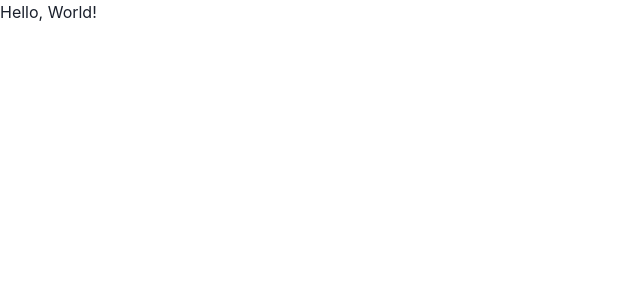
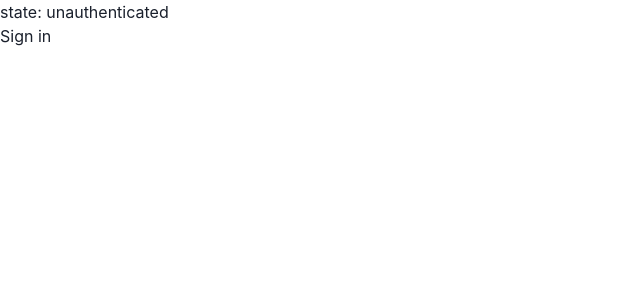
Before and after one commit to LauSam09/collective, a React (Vite) app: page / in a window 1280 px wide. Shown: the top 300 px of the page, without its empty margins (0-640 px from the left). Built offline with nearby package versions, Linux system fonts and the light colour scheme; no server answers.

Commit message:
Add initial firebase configuration

```diff
--- a/src/App.tsx
+++ b/src/App.tsx
@@ -1 +1,49 @@
-export const App = () => <div>Hello, World!</div>;
+import { useEffect, useState } from "react";
+import { getAuth, GoogleAuthProvider, signInWithPopup } from "firebase/auth";
+import { app } from "@/firebase";
+
+export const App = () => {
+  console.log(app); //  TODO: This is a bodge to ensure the app is initialised. Need to find a better way to do this.
+  const [state, setState] = useState<
+    "loading" | "unauthenticated" | "authenticated"
+  >("loading");
+  const auth = getAuth();
+
+  useEffect(() => {
+    const unsubscribe = auth.onAuthStateChanged((user) => {
+      if (user) {
+        setState("authenticated");
+      } else {
+        setState("unauthenticated");
+      }
+    });
+
+    return unsubscribe;
+  }, []);
+
+  const signIn = async () => {
+    const provider = new GoogleAuthProvider();
+
+    try {
+      await signInWithPopup(auth, provider);
+    } catch (error) {
+      console.error(error);
+    }
+  };
+
+  const signOut = async () => {
+    try {
+      await auth.signOut();
+    } catch (error) {
+      console.error(error);
+    }
+  };
+
+  return (
+    <div>
+      <div>state: {state}</div>
+      {state === "unauthenticated" && <button onClick={signIn}>Sign in</button>}
+      {state === "authenticated" && <button onClick={signOut}>Sign out</button>}
+    </div>
+  );
+};
--- /dev/null
+++ b/src/firebase.ts
@@ -0,0 +1,20 @@
+import { initializeApp } from "firebase/app";
+import { getAnalytics } from "firebase/analytics";
+import { initializeFirestore, persistentLocalCache } from "firebase/firestore";
+
+const firebaseConfig = {
+  apiKey: import.meta.env.VITE_FIREBASE_API_KEY,
+  authDomain: import.meta.env.VITE_FIREBASE_AUTH_DOMAIN,
+  databaseURL: import.meta.env.VITE_FIREBASE_DATABASE_URL,
+  projectId: import.meta.env.VITE_FIREBASE_PROJECT_ID,
+  storageBucket: import.meta.env.VITE_FIREBASE_STORAGE_BUCKET,
+  messagingSenderId: import.meta.env.VITE_FIREBASE_MESSAGING_SENDER_ID,
+  appId: import.meta.env.VITE_FIREBASE_APP_ID,
+  measurementId: import.meta.env.VITE_FIREBASE_MEASUREMENT_ID,
+};
+
+export const app = initializeApp(firebaseConfig);
+export const analytics = getAnalytics(app);
+export const firestore = initializeFirestore(app, {
+  localCache: persistentLocalCache(),
+});
```
Also changed, not shown: src/configuration/firebase.json (deleted).
